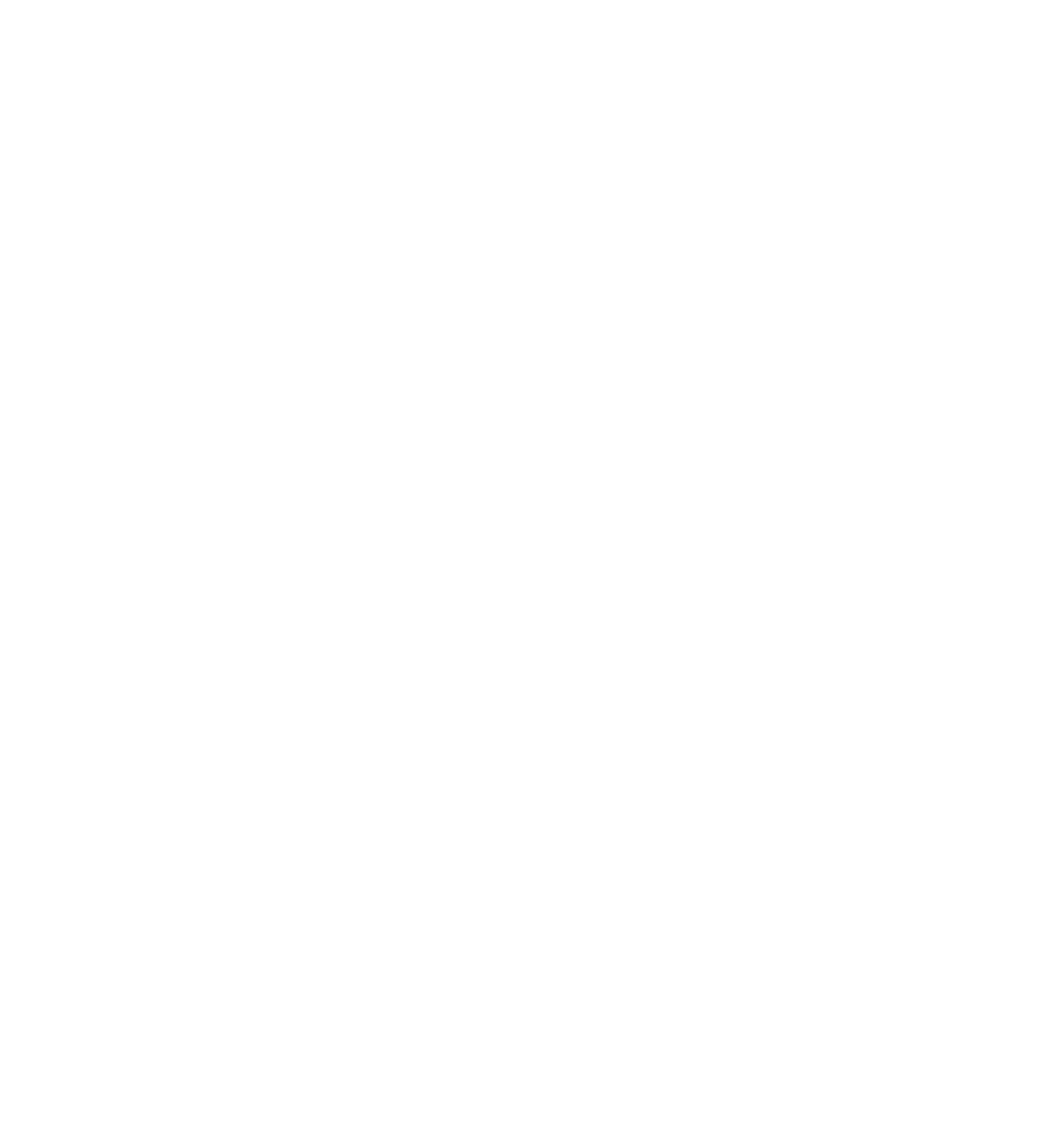
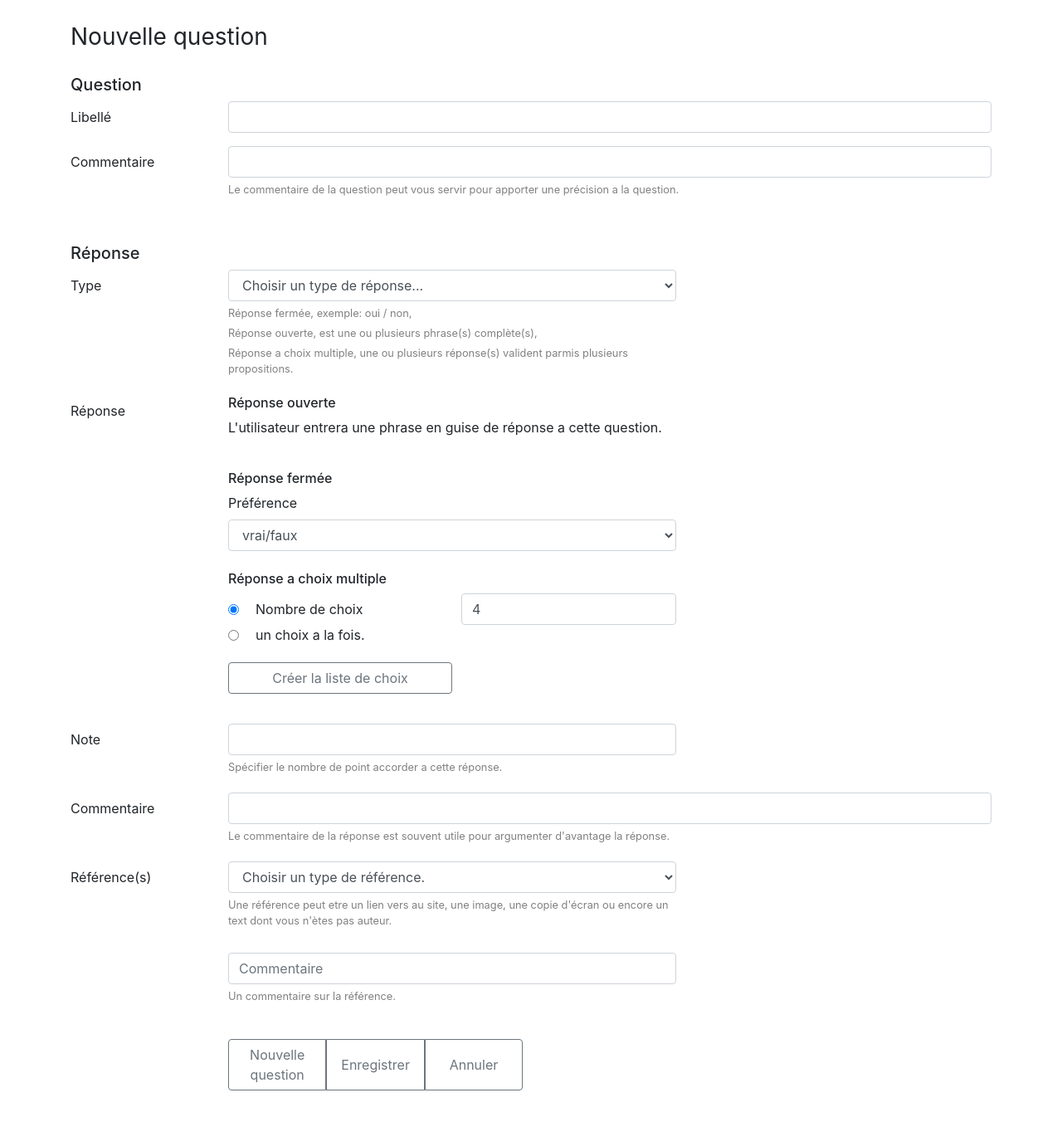
Before and after one commit to yakrocro/asker1, an Angular app: page /questionnaire/question/nouveau in a window 1280 px wide. Before the commit this address led to /. Shown: the top 1352 px of the page at 83% size. Before the commit the page ends 800 px from the top, so only its background shows below. Built offline with nearby package versions, Linux system fonts and the light colour scheme.

Commit message:
html des composants de questionnaire et question

```diff
--- a/src/app/app-routing.module.ts
+++ b/src/app/app-routing.module.ts
@@ -2,6 +2,7 @@
 import { Routes, RouterModule } from '@angular/router';
 
 import { QuestionnaireComponent } from './questionnaire/questionnaire.component';
+import { QuestionComponent } from './question/question.component';
 import { NouveauQuestionnaireComponent } from './questionnaire/nouveau-questionnaire/nouveau-questionnaire.component';
 import { IdentFormComponent } from './ident-form/ident-form.component';
 import { RegistrationFormComponent } from './registration-form/registration-form.component';
@@ -16,6 +17,7 @@
     // loadChildren: () => import('./questionnaire/questionnaire.module').then(mod => mod.QuestionnaireModule)
   },
   { path: 'questionnaire/nouveau', component: NouveauQuestionnaireComponent },
+  { path: 'questionnaire/question/nouveau', component: QuestionComponent },
 ];
 
 @NgModule({
@@ -28,5 +30,6 @@
   IdentFormComponent,
   RegistrationFormComponent,
   UserListComponent,
-  NouveauQuestionnaireComponent
+  NouveauQuestionnaireComponent,
+  QuestionComponent
 ]
--- a/src/app/question/question.component.css
+++ b/src/app/question/question.component.css
@@ -0,0 +1,15 @@
+#section-question {
+
+}
+
+#section-reponse {
+margin: 50px 0px;
+}
+
+#section-reponse span, #section-question span{
+ display: block;
+ width: 100%;
+ font-size: 0.8rem;
+ color: gray;
+ margin:5px 0px;
+}
--- a/src/app/question/question.component.html
+++ b/src/app/question/question.component.html
@@ -1 +1,142 @@
-<p>question works!</p>
+<h2 class="title">Nouvelle question</h2>
+
+<form>
+
+  <div id="section-question">
+    <h5>Question</h5>
+    <div class="form-group row">
+      <label for="libelle" class="col-sm-2 col-form-label">Libellé</label>
+      <div class="col-sm-10">
+        <input type="text" class="form-control" id="libelle" name="libelle">
+      </div>
+    </div>
+
+    <div class="form-group row">
+      <label for="commentaire" class="col-sm-2 col-form-label">Commentaire</label>
+      <div class="col-sm-10">
+        <div class="">
+          <input type="text" class="form-control" id="commentaire" name="commentaire">
+        </div>
+        <span>Le commentaire de la question peut vous servir pour apporter une précision a la question.</span>
+      </div>
+    </div>
+
+  </div>
+
+  <div id="section-reponse">
+    <h5>Réponse</h5>
+    <div class="form-group row">
+      <label for="type" class="col-sm-2 col-form-label">Type</label>
+      <div class="col-sm-6">
+        <div class="w-100">
+          <select id="type" class="form-control">
+            <option value="" selected>Choisir un type de réponse...</option>
+            <option value="q-f">réponse fermée</option>
+            <option value="q-o">réponse ouverte</option>
+            <option value="q-c-m">réponse a choix multiple</option>
+          </select>
+        </div>
+        <span>Réponse fermée, exemple: oui / non, </span>
+        <span>Réponse ouverte, est une ou plusieurs phrase(s) complète(s), </span>
+        <span>Réponse a choix multiple, une ou plusieurs réponse(s) valident parmis plusieurs propositions.</span>
+      </div>
+    </div>
+    <div class="form-group row">
+      <label for="" class="col-sm-2 col-form-label">Réponse</label>
+      <div class="col-sm-6">
+        <div class="w-100" id="rep-ouverte">
+          <h6>Réponse ouverte</h6>
+          <p>L'utilisateur entrera une phrase en guise de réponse a cette question.</p>
+          <br>
+        </div>
+        <div class="w-100" id="rep-fermée">
+          <h6>Réponse fermée</h6>
+          <label for="preference">Préférence</label>
+          <select id="type" class="form-control">
+            <option value="vrai-faux">vrai/faux</option>
+            <option value="oui-non">oui/non</option>
+            <option value="haut-bas">haut/bas</option>
+            <option value="gauche-droite">gauche-droite</option>
+            <option value="personnaliser">personnaliser...</option>
+          </select><br>
+        </div>
+        <div class="w-100"  id="rep-a-choix-multiple">
+          <h6>Réponse a choix multiple</h6>
+          <div class="form-check form-check-inline w-100">
+            <input class="form-check-input" type="radio" name="nbr-choix" id="nbr-choix"  checked>
+            <label class="form-check-label col" for="nbr-choix">
+              Nombre de choix
+            </label>
+            <input type="text" class="form-control col" id="nbr-choix"
+            name="nbr-choix" value="4">
+          </div>
+          <div class="form-check form-check-inline w-100">
+            <input class="form-check-input" type="radio" name="nbr-choix" id="un-a-un" >
+            <label class="form-check-label col" for="un-a-un">
+              un choix a la fois.
+            </label>
+          </div>
+          <button type="button" name="button" class="btn btn-outline-secondary">Créer la liste de choix</button>
+        </div>
+      </div>
+    </div>
+
+    <div class="form-group row">
+      <label for="" class="col-sm-2 col-form-label">Note</label>
+      <div class="col-sm-6">
+        <div class="w-100">
+          <input type="text" class="form-control" id="commentaire" name="commentaire">
+        </div>
+        <span>Spécifier le nombre de point accorder a cette réponse.</span>
+      </div>
+    </div>
+
+    <div class="form-group row">
+      <label for="commentaire-reponse" class="col-sm-2 col-form-label">Commentaire</label>
+      <div class="col-sm-10">
+        <div class="">
+          <input type="text" class="form-control" id="commentaire-reponse" name="commentaire-reponse">
+        </div>
+        <span>Le commentaire de la réponse est souvent utile pour argumenter d'avantage la réponse.</span>
+      </div>
+    </div>
+
+    <div class="form-group row">
+      <label for="" class="col-sm-2 col-form-label">Référence(s)</label>
+      <div class="col-sm-6">
+        <div class="w-100">
+          <select id="type" class="form-control">
+            <option value="" selected>Choisir un type de référence.</option>
+            <option value="ref-lien">un lien vers un site web</option>
+            <option value="ref-img">une image, une copie d'ecran</option>
+            <option value="ref-text">un text signé</option>
+          </select>
+        </div>
+        <span>Une référence peut etre un lien vers au site, une image, une copie d'écran ou encore un text dont vous n'ètes pas auteur.</span>
+        <br>
+        <div class="w-100">
+          <input type="text" class="form-control" id="commentaire-reference"
+          name="commentaire-reference" placeholder="Commentaire ">
+        </div>
+        <span>Un commentaire sur la référence.</span>
+      </div>
+    </div>
+
+    <div class="form-group row">
+      <span class="col-sm-2">&nbsp;</span>
+      <div class="col-sm-6">
+        <div class="btn-group" role="group" aria-label="Basic example" id="btn-group">
+          <button type="button" class="btn btn-outline-secondary" (click)=(nouvelleQuestion())>Nouvelle question</button>
+          <button type="button" class="btn btn-outline-secondary">Enregistrer</button>
+          <button type="button" class="btn btn-outline-secondary">Annuler</button>
+        </div>
+      </div>
+    </div>
+
+
+
+
+  </div>
+
+
+</form>
--- a/src/app/questionnaire/nouveau-questionnaire/nouveau-questionnaire.component.css
+++ b/src/app/questionnaire/nouveau-questionnaire/nouveau-questionnaire.component.css
@@ -25,18 +25,16 @@
 }
 
 #btn-group {
-  width: 100%;
+  /* width: 100%; */
   margin: 60px 0px;
 }
 
 #btn-nouveau-theme * {
   margin-top: 10px !important;
-
 }
 
 #btn-nouveau-theme {
   padding: 12px;
   border: 1px solid #d8d8d8;
   background-color: #f8f8f8;
-
 }
--- a/src/app/questionnaire/nouveau-questionnaire/nouveau-questionnaire.component.html
+++ b/src/app/questionnaire/nouveau-questionnaire/nouveau-questionnaire.component.html
@@ -21,8 +21,8 @@
     <div class="col-sm-6">
       <div class="w-100">
         <select id="theme" class="form-control">
-          <option selected>Choisir un thème...</option>
-          <option value="ajouter"> Ajouter un nouveau thème</option>
+          <option value="" selected>Choisir un thème...</option>
+          <option value="ajouter">Ajouter un nouveau thème</option>
         </select>
       </div>
     </div>
@@ -30,11 +30,13 @@
 
   <div class="form-row align-items-center">
     <div class="col-sm-2 col-form-label">&nbsp;</div>
-    <div class="form-group w-75" id="btn-nouveau-theme">
-      <label for="theme-nom " >Nouveau theme</label>
+    <div class="col-sm-6">
+      <div class="form-group w-100" id="btn-nouveau-theme">
+        <label for="theme-nom " >Nouveau thème</label>
         <input type="text" name="theme-nom" class="form-control" placeholder="Nom">
         <input type="text" name="theme-description" value="" class="form-control" placeholder="Description">
         <button type="button" name="button" class="btn btn-outline-secondary space">Ajouter</button>
+      </div>
     </div>
   </div>
 
@@ -45,8 +47,8 @@
     </div>
   </div>
 
-  <div class="form-group row align-items-center">
-    <label for="ordre-question" class="col-sm-2 col-form-label align-top">Ordre des questions</label>
+  <div class="form-group row">
+    <label for="ordre-question" class="col-sm-2">Ordre des questions</label>
     <div class="col-sm-10">
       <div class="form-check">
         <input class="form-check-input" type="radio" name="ordre-question" id="ordre-creation" value="ordre-creation" checked>
@@ -63,8 +65,8 @@
     </div>
   </div>
 
-  <div class="form-group row align-items-center">
-    <label for="evolution-oui" class="col-sm-2 col-form-label">Afficher évolution</label>
+  <div class="form-group row">
+    <label for="evolution-oui" class="col-sm-2">Afficher évolution</label>
     <div class="col-sm-10">
       <div class="form-check">
         <input class="form-check-input" type="radio" name="afficher-evolution" id="evolution-oui" value="evolution-oui" checked>
@@ -77,9 +79,9 @@
     </div>
   </div>
 
-  <div class="form-group row " id="affR">
-    <!-- <label for="evolution-oui" class="col-sm-2 col-form-label">Afficher le resultat </label> -->
-    <span class="col-sm-2 spl-text-align">Afficher le resultat </span>
+  <div class="form-group row">
+    <label for="evolution-oui" class="col-sm-2">Afficher le resultat </label>
+    <!-- <span class="col-sm-2 ">Afficher le resultat </span> -->
     <div class="col-sm-10">
       <div class="form-check">
         <input class="form-check-input" type="radio" name="afficher-resultat"
@@ -117,7 +119,7 @@
 </div> -->
 
 <div class="btn-group" role="group" aria-label="Basic example" id="btn-group">
-    <button type="button" class="btn btn-outline-secondary">Ajouter une question</button>
+  <button type="button" class="btn btn-outline-secondary" (click)=(nouvelleQuestion())>Ajouter une question</button>
   <button type="button" class="btn btn-outline-secondary">Enregistrer</button>
   <button type="button" class="btn btn-outline-secondary">Annuler</button>
 </div>
--- a/src/app/questionnaire/nouveau-questionnaire/nouveau-questionnaire.component.ts
+++ b/src/app/questionnaire/nouveau-questionnaire/nouveau-questionnaire.component.ts
@@ -12,4 +12,10 @@
   ngOnInit() {
   }
 
+  nouvelleQuestion() {
+    console.log("ajouter une nouvelle question.");
+    window.location.replace('/questionnaire/question/nouveau');
+
+  }
+
 }
```
Lines whose indentation alone changed are shown as unchanged.
